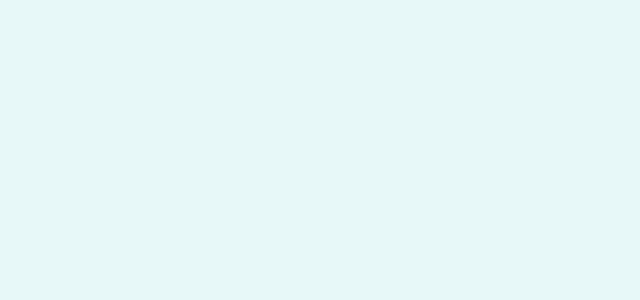
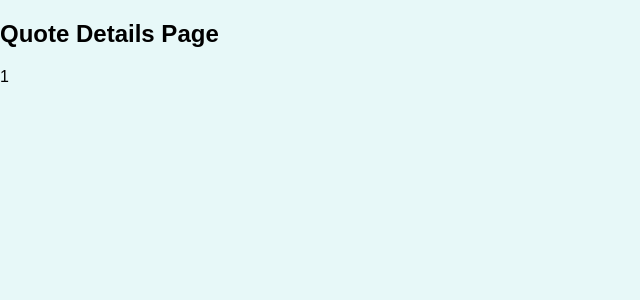
Before and after one commit to Eldor-dev/ReactRouter6.4, a React (Create React App) app: page /quotes/1 in a window 1280 px wide. Shown: the top 300 px of the page, without its empty margins (0-640 px from the left). Built offline with nearby package versions, Linux system fonts and the light colour scheme.

Commit message:
Practicing Nested Routes

```diff
--- a/src/App.js
+++ b/src/App.js
@@ -1,8 +1,24 @@
+import { Route, Switch, Redirect } from "react-router-dom";
+import NewQuote from "./pages/NewQuotes";
+import AllQuotes from "./pages/AllQuotes";
+import QuoteDetails from "./pages/QuoteDetails";
+
 function App() {
   return (
-    <div>
-
-    </div>
+    <Switch>
+      <Route path="/" exact>
+        <Redirect to="/quotes" />
+      </Route>
+      <Route path="/quotes" exact>
+        <AllQuotes />
+      </Route>
+      <Route path="/quotes/:quoteId">
+        <QuoteDetails />
+      </Route>
+      <Route path="/new-quote">
+        <NewQuote />
+      </Route>
+    </Switch>
   );
 }
 
--- a/src/index.js
+++ b/src/index.js
@@ -1,7 +1,12 @@
-import ReactDOM from 'react-dom/client';
+import ReactDOM from "react-dom/client";
+import { BrowserRouter } from "react-router-dom";
 
-import './index.css';
-import App from './App';
+import "./index.css";
+import App from "./App";
 
-const root = ReactDOM.createRoot(document.getElementById('root'));
-root.render(<App />);
+const root = ReactDOM.createRoot(document.getElementById("root"));
+root.render(
+  <BrowserRouter>
+    <App />
+  </BrowserRouter>
+);
--- /dev/null
+++ b/src/pages/AllQuotes.js
@@ -0,0 +1,5 @@
+const AllQuotes = () => {
+  return <h1>All Quotes Page</h1>;
+};
+
+export default AllQuotes;
--- /dev/null
+++ b/src/pages/NewQuotes.js
@@ -0,0 +1,5 @@
+const NewQuote = () => {
+  return <h1>New Quote Page</h1>;
+};
+
+export default NewQuote;
--- /dev/null
+++ b/src/pages/QuoteDetails.js
@@ -0,0 +1,18 @@
+import { Route, useParams } from "react-router-dom";
+import Comments from "../components/comments/Comments";
+
+const QuoteDetails = () => {
+  const param = useParams();
+
+  return (
+    <section>
+      <h1>Quote Details Page</h1>
+      <p>{param.quoteId}</p>
+      <Route path={`/quotes/${param.quoteId}/comments`}>
+        <Comments />
+      </Route>
+    </section>
+  );
+};
+
+export default QuoteDetails;
```
